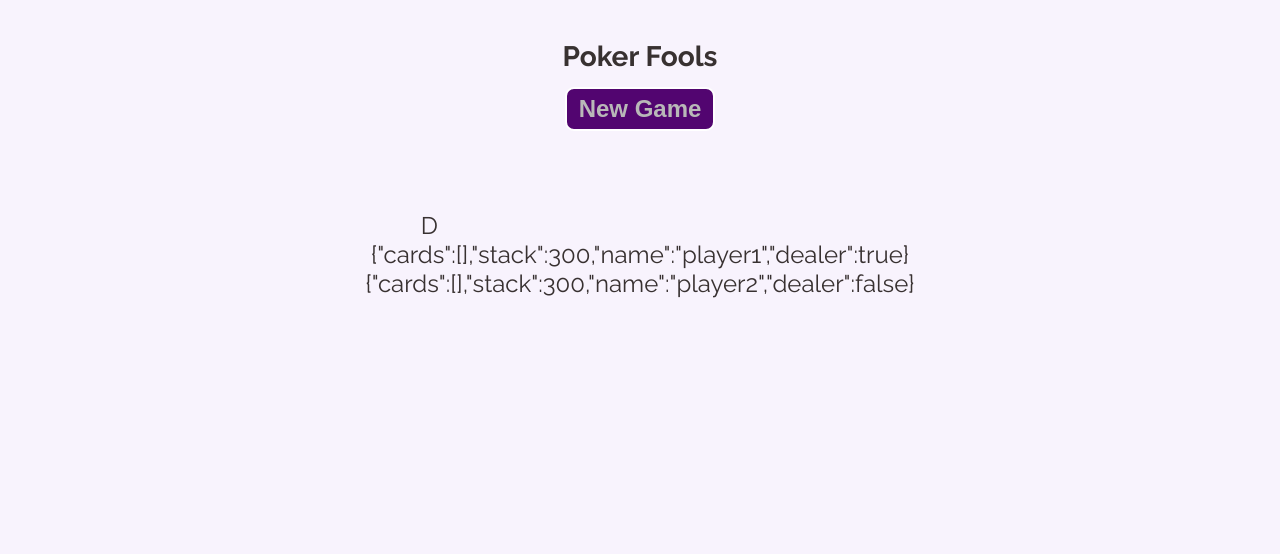
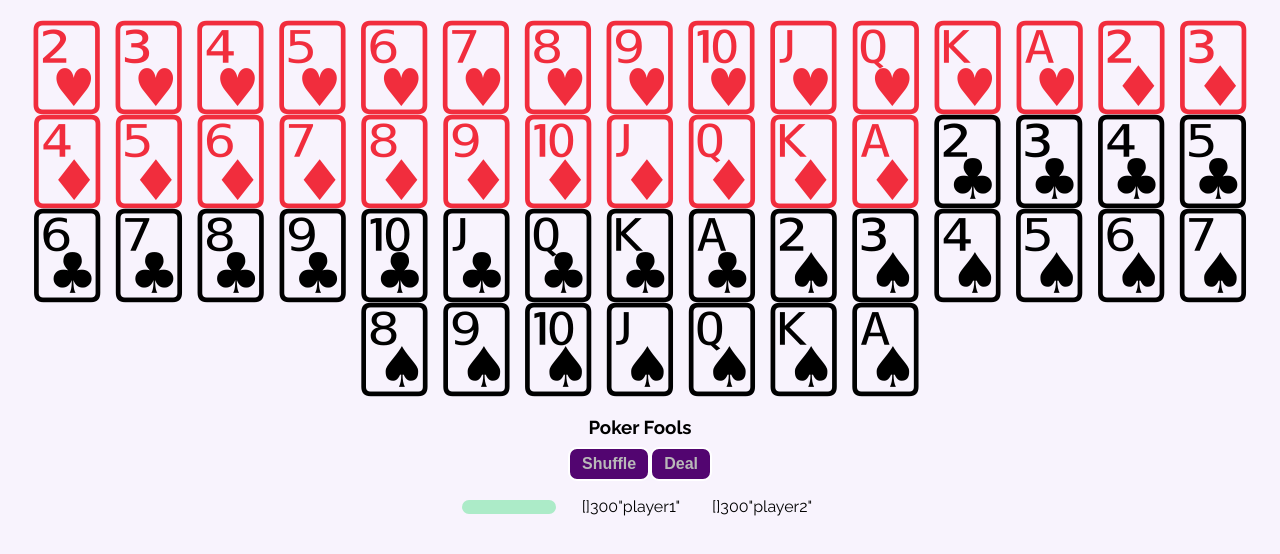
Before and after one commit to andrewneilclarke/poker-fools-react, a React (Create React App) app: page / in a window 1280 px wide. Shown: the top 554 px of the page. Built offline with nearby package versions, Linux system fonts and the light colour scheme.

Commit message:
added deck shuffle and display

```diff
--- a/src/App.css
+++ b/src/App.css
@@ -4,8 +4,12 @@
 
 
 .App {
-  max-width: 860px;
-  margin: 40px auto;
+  /* max-width: 860px; */
+  height: 100vh;
+  display: flex;
+  align-items: center;
+  text-align: center;
+  flex-direction: column;
 }
 
 .App h3 {
@@ -26,22 +30,55 @@ button:hover {
   color: rgb(216, 216, 216);
 }
 .table {
-  margin-top: 40px;
+  font-size: 100px;
+  margin: 10px;
+  background-color: rgb(172, 235, 200);
+  border-radius: 25px;
+  padding: 7px;
   display: grid;
   grid-template-columns: 1fr 1fr 1fr 1fr 1fr;
   gap: 20px;
 }
 
 .players {
-  margin-top: 40px;
   display: flex;
   flex-direction: row;
   justify-content: space-around;
-  /* display: grid;
-  grid-template-columns: 1fr 1fr;
-  gap: 20px; */
 }
-.player {
+.player1, .player2 {
   display: flex;
   align-items: center;
 }
+.player-details {
+  font-size: medium;
+  display: flex;
+  margin: 1em;
+
+}
+
+.deck-container {
+  font-size: 80px;
+  padding: 20px;
+  display: flex;
+  flex-direction: row;
+  flex-wrap: wrap;
+  align-items: center;
+  justify-content: center;
+}
+
+.table-and-players {
+  display: flex;
+  justify-content: center;
+  align-items: center;
+  flex-direction: row;
+  width: 90vw;
+}
+.table-and-players .card {
+  font-size: 110px;
+}
+
+.buttons {
+  display: flex;
+  justify-content: center;
+  align-items: center;
+}
--- a/src/App.js
+++ b/src/App.js
@@ -1,78 +1,105 @@
 import { useState, useEffect } from 'react';
 import './App.css';
 import Card from './components/Card';
-import Deck from './Deck'
+import { Deck, shuffle } from './Deck'
 
 const cardNames = Object.keys(Deck).slice(0, 52)
-// const cardFaces = Object.values(Deck).slice(0, 52)
+const cardFaces = Object.values(Deck).slice(0, 52)
 const cardBack = Object.values(Deck)[52]
+let liveDeck = [...cardNames]
 
 function App() {
   const [cards, setCards] = useState([])
   const [player1, setPlayer1] = useState({ cards: [], stack: 300, name: 'player1', dealer: true })
   const [player2, setPlayer2] = useState({ cards: [], stack: 300, name: 'player2', dealer: false })
   const [table, setTable] = useState([])
+  const [burnt, setBurnt] = useState([])
   const [gameOver, setGameOver] = useState(null)
+  let [liveDeck, setLiveDeck] = useState([...cardNames])
+  const [flipped, setFlipped] = useState(true)
+
+  const getCardFace = (card) => Deck[card]
 
   const shuffleCards = () => {
-    const shuffledCards = [...cardNames].sort(() => Math.random() - 0.5);
-    setCards(shuffledCards)
+    //shuffle the cards
+    liveDeck = liveDeck.sort(() => Math.random() - 0.5);
+    console.log('live deck: ', liveDeck)
+    // console.log(deckLength)
+  }
+
+  useEffect(() => {
+    // shuffle(liveDeck);
+    // console.log('live deck: ', liveDeck)
+    // shuffleCards()
+    // dealFlop(table, player1, player2)
+  }, [])
+
+  const shuffleandSet = () => {
+    const shuffed = shuffle(liveDeck)
+    setLiveDeck(shuffed)
+    console.log(liveDeck)
   }
 
 
-
-  useEffect(() => {
-    shuffleCards()
-    // dealFlop(table, player1, player2)
-  }, [])
-
-  const getCardFace = (card) => Deck[card]
-
   const dealFlop = (table, player1, player2) => {
-    player1.cards.push(cards.pop())
-    player2.cards.push(cards.pop())
-    player1.cards.push(cards.pop())
-    player2.cards.push(cards.pop())
-    table.push(cards.pop())
-    table.push(cards.pop())
-    table.push(cards.pop())
+    player1.cards.push(liveDeck.pop())
+    player2.cards.push(liveDeck.pop())
+    player1.cards.push(liveDeck.pop())
+    player2.cards.push(liveDeck.pop())
+    table.push(liveDeck.pop())
+    table.push(liveDeck.pop())
+    table.push(liveDeck.pop())
     setGameOver(false)
-    console.log('cards: ', cards, 'table: ', table, 'player1 cards: ', player1.cards)
-    return table, player1, player2, cards
+    console.log('cards: ', liveDeck, 'table: ', table, 'player1 cards: ', player1.cards)
+    return liveDeck, player1, player2
   }
 
   return (
     <div className="App">
+      <div className='deck-container'>
+        {liveDeck.map(card =>
+        (<div id="deck">
+          <Card key={card} card={card} getCardFace={getCardFace} cardBack={cardBack} flipped={flipped} setFlipped={setFlipped} />
+        </div>)
+        )}
+      </div>
+
       <h3>Poker Fools</h3>
-      <button onClick={() => dealFlop(table, player1, player2)}>New Game</button>
+      <div className="buttons">
+        <button onClick={shuffleandSet}>Shuffle</button>
+        <button onClick={() => dealFlop(table, player1, player2)}>Deal</button>
+      </div>
+      <div className="table-and-players">
         <div className="table">
           {!gameOver && table.map(card => (
-          <Card key={card} card={card} getCardFace={getCardFace} cardBack={cardBack} />
+            <Card key={card} card={card} getCardFace={getCardFace} cardBack={cardBack} flipped={flipped} setFlipped={setFlipped} />
           ))}
         </div>
         <div className="players">
-        <div className="player">
+          <div className="player1">
             {player1.cards.map(card => (
-            <Card key={card} card={card} getCardFace={getCardFace} cardBack={cardBack} flipped={false} />))
+              <Card key={card} card={card} getCardFace={getCardFace} cardBack={cardBack} flipped={flipped} setFlipped={setFlipped} />))
             }
-          {player1.dealer && <p>D</p>}
-
+            {player1.dealer && player1.cards.length === 2 && <p>D</p>}
+            <div className="player-details">
+              <p>{JSON.stringify(player1.cards)}</p>
+              <p>{JSON.stringify(player1.stack)}</p>
+              <p>{JSON.stringify(player1.name)}</p>
             </div>
-        <div className="player">
+          </div>
+          <div className="player2">
             {player2.cards.map(card => (
-            <Card key={card} card={card} getCardFace={getCardFace} cardBack={cardBack} flipped={false} />
+              <Card key={card} card={card} getCardFace={getCardFace} cardBack={cardBack} flipped={flipped} setFlipped={setFlipped} />
             ))
             }
-          {player2.dealer && <p>D</p>}
+            {player2.dealer && player2.cards.length === 2 && <p>D</p>}
+            <div className="player-details">
+              <p>{JSON.stringify(player2.cards)}</p>
+              <p>{JSON.stringify(player2.stack)}</p>
+              <p>{JSON.stringify(player2.name)}</p>
             </div>
-
           </div>
-      <div>
-        {JSON.stringify(player1)}
-
         </div>
-      <div>
-        {JSON.stringify(player2)}
       </div>
     </div>
   );
--- a/src/Card.css
+++ b/src/Card.css
@@ -3,9 +3,10 @@
 }
 
 .card div p {
-    font-size: 100px;
+    /* font-size: 100px; */
     width: 100%;
     display: block;
+    color: rgb(137, 61, 236);
 }
 /* caard back (unflipped) */
 .card .flipped .back {
@@ -16,6 +17,9 @@
     /* position: absolute; */
     /* display: none; */
     opacity: 0;
+}
+.card div .cardback {
+    color: rgb(137, 61, 236);
 }
 
 .card .front {
@@ -29,7 +33,7 @@
 .card .front.red, .front {
     color: rgb(241, 45, 61);
     /* transform: rotateY(90deg);  */
-    position: absolute;
+    /* position: absolute; */
 }
 .card .front, .front.red {
     /* transform: rotateY(90deg); */
--- a/src/Deck.js
+++ b/src/Deck.js
@@ -1,4 +1,4 @@
-const Deck = {
+export const Deck = {
     '2H': '🂲',
     '3H': '🂳',
     '4H': '🂴',
@@ -54,4 +54,6 @@ const Deck = {
     BACK: '🂠'
 }
 
-export default Deck
+export const shuffle = (deck) => {
+    return [...deck.sort(() => Math.random() - 0.5)]
+}
--- a/src/components/Card.js
+++ b/src/components/Card.js
@@ -1,7 +1,10 @@
 import '../Card.css'
+import { useState } from 'react'
 
-const Card = ({ card, getCardFace, cardBack, flipped }) => {
+const Card = ({ card, getCardFace, cardBack, flipped, setFlipped }) => {
+
     const checkColour = (card) => {
+
         const cardArr = card.toLowerCase().split('')
         const hasRed = cardArr.filter(item =>
             item === 'h' || item === 'd'
@@ -9,11 +12,19 @@ const Card = ({ card, getCardFace, cardBack, flipped }) => {
         return hasRed.length > 0
     }
 
+    const flipCard = (card) => {
+        console.log(card)
+        setFlipped(!flipped)
+    }
+
     return (
         <div className="card">
             <div className={flipped ? "flipped" : ""}>
-                <p className={checkColour(card) ? "front red" : "front"}> {getCardFace(card)}</p>
-                <p className="back" id="cardback">{cardBack}</p>
+                {flipped ? <p className={checkColour(card) ? "front red" : "front"} onClick={() => flipCard(card)}> {getCardFace(card)}</p> :
+                    // <p className="back" id="cardback">{cardBack}</p>
+                    <p className='cardback' onClick={() => flipCard(card)}>{cardBack}</p>
+                }
+
             </div>
         </div >
     )
--- a/src/index.css
+++ b/src/index.css
@@ -5,8 +5,6 @@
 body {
   font-family: Raleway, sans-serif;
   margin: 0;
-  font-size: 1.5em;
   text-align: center;
   background: #f8f3fd;
-  color: rgb(56, 49, 49);
 }
```
Lines whose indentation alone changed are shown as unchanged.
